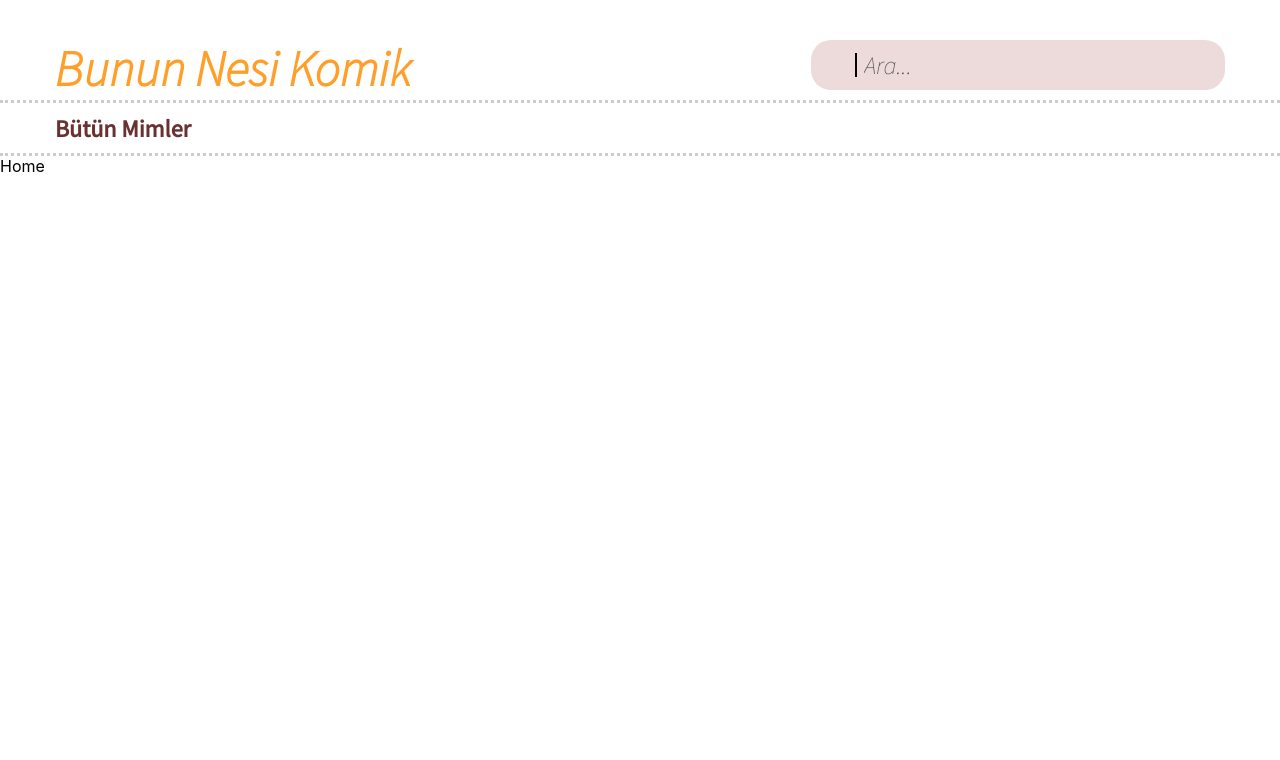
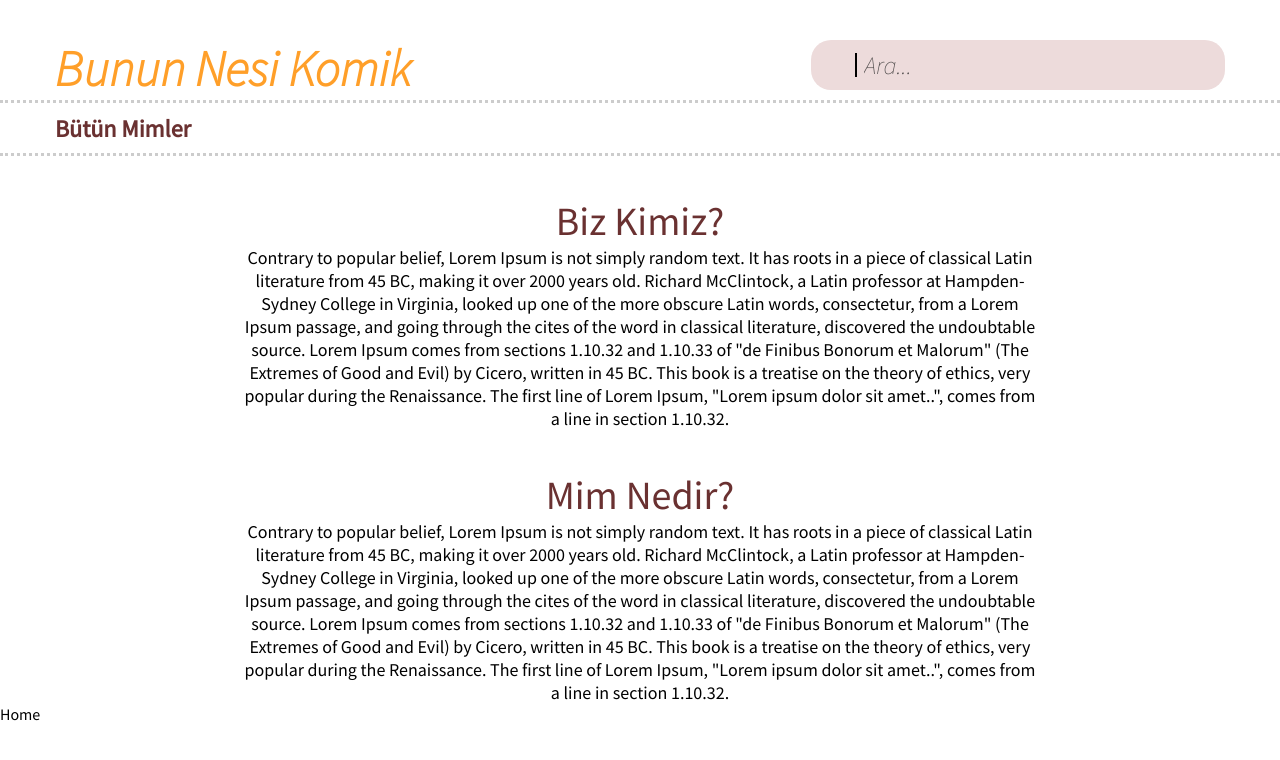
Before and after one commit to kaganBerk1/KnowYourMemeTurkish, a React (Vite) app: page / in a window 1280 px wide. Shown: the top 760 px of the page. Built offline with nearby package versions, Linux system fonts and the light colour scheme; some icons are missing.

Commit message:
information pages added

```diff
--- a/src/Pages/Home.jsx
+++ b/src/Pages/Home.jsx
@@ -1,9 +1,11 @@
 import React from 'react'
 import Header from '../components/header/Header'
+import Information from '../components/Informations/Information'
 export default function Home() {
   return (
     <div>
         <Header></Header>
+        <Information></Information>
         Home
     </div>
   )
--- /dev/null
+++ b/src/components/Informations/Information.jsx
@@ -0,0 +1,16 @@
+import React from 'react'
+import "./Information.scss"
+export default function Information() {
+  return (
+    <div className='Container'>
+        <div className='InfoContainer'>
+            <span className='title'>Biz Kimiz?</span>
+            <div>Contrary to popular belief, Lorem Ipsum is not simply random text. It has roots in a piece of classical Latin literature from 45 BC, making it over 2000 years old. Richard McClintock, a Latin professor at Hampden-Sydney College in Virginia, looked up one of the more obscure Latin words, consectetur, from a Lorem Ipsum passage, and going through the cites of the word in classical literature, discovered the undoubtable source. Lorem Ipsum comes from sections 1.10.32 and 1.10.33 of "de Finibus Bonorum et Malorum" (The Extremes of Good and Evil) by Cicero, written in 45 BC. This book is a treatise on the theory of ethics, very popular during the Renaissance. The first line of Lorem Ipsum, "Lorem ipsum dolor sit amet..", comes from a line in section 1.10.32.</div>
+        </div>
+        <div className='InfoContainer'>
+            <span className='title'>Mim Nedir?</span>
+            <div>Contrary to popular belief, Lorem Ipsum is not simply random text. It has roots in a piece of classical Latin literature from 45 BC, making it over 2000 years old. Richard McClintock, a Latin professor at Hampden-Sydney College in Virginia, looked up one of the more obscure Latin words, consectetur, from a Lorem Ipsum passage, and going through the cites of the word in classical literature, discovered the undoubtable source. Lorem Ipsum comes from sections 1.10.32 and 1.10.33 of "de Finibus Bonorum et Malorum" (The Extremes of Good and Evil) by Cicero, written in 45 BC. This book is a treatise on the theory of ethics, very popular during the Renaissance. The first line of Lorem Ipsum, "Lorem ipsum dolor sit amet..", comes from a line in section 1.10.32.</div>
+        </div>
+    </div>
+  )
+}
--- /dev/null
+++ b/src/components/Informations/Information.scss
@@ -0,0 +1,22 @@
+.Container{
+    display: flex;
+    flex-direction: column;
+    align-items: center;
+    width: 100%;
+    .InfoContainer{
+        display: flex;
+        flex-direction: column;
+        align-items: center;
+        max-width: 800px;
+        text-align: center;
+        margin-top: 40px;
+        div{
+            font-size: 18px;
+        }
+    }
+    .title{
+        font-size: 40px;
+        color: #6A3131;
+        font-weight: 600px;
+    }
+}
--- a/src/index.css
+++ b/src/index.css
@@ -1,13 +1,7 @@
 body {
   margin: 0;
-  font-family: -apple-system, BlinkMacSystemFont, 'Segoe UI', 'Roboto', 'Oxygen',
-    'Ubuntu', 'Cantarell', 'Fira Sans', 'Droid Sans', 'Helvetica Neue',
-    sans-serif;
-  -webkit-font-smoothing: antialiased;
-  -moz-osx-font-smoothing: grayscale;
-}
+  font-family: 'Source Sans Pro', sans-serif;
 
 code {
-  font-family: source-code-pro, Menlo, Monaco, Consolas, 'Courier New',
-    monospace;
+  font-family: 'Source Sans Pro', sans-serif;
 }
```
